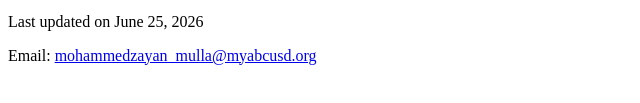
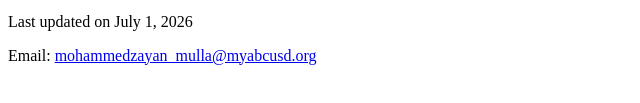
Before and after one commit to mohammedzayanmulla-lab/cis162-project2, a plain HTML site: page about.html in a window 1280 px wide. Shown: the part 375-478 px from the top of the page, 0-640 px from the left. Drawn offline with Linux system fonts and the light colour scheme.

Commit message:
Update about.html

```diff
--- a/about.html
+++ b/about.html
@@ -36,7 +36,7 @@
     </ul>
 
     <footer>
-        <p>Last updated on June 25, 2026</p>
+        <p>Last updated on July 1, 2026</p>
 
         <p>
             Email:
```
